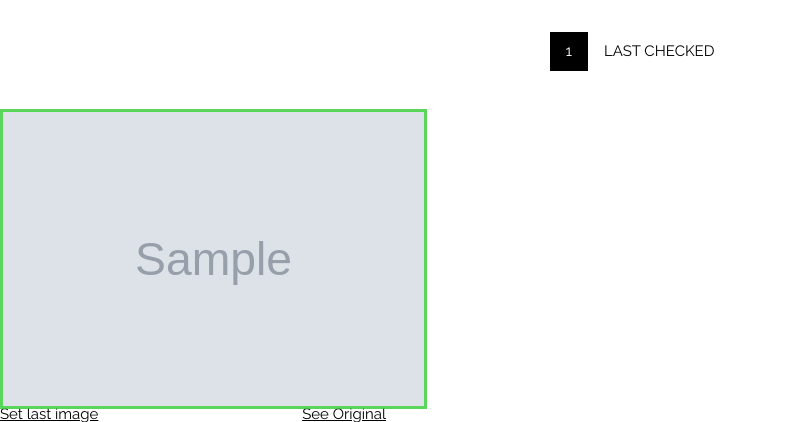
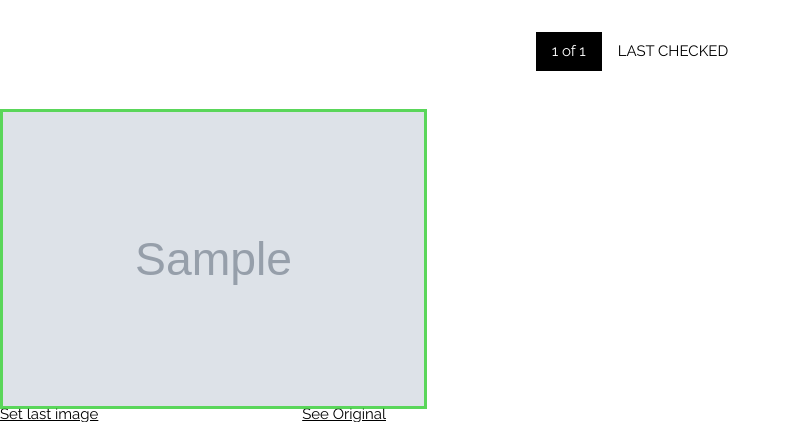
Before and after one commit to Tiki92/imagebam_viewer, a Django app: page /images/ in a window 1280 px wide. Shown: the top 422 px of the page, without its empty margins (0-791 px from the left). Run offline with Django 3.2, Linux system fonts and the light colour scheme; tables that the repository leaves empty hold one stand-in row (values such as "Sample post"); grey boxes marked "Sample" are stand-in pictures.

Commit message:
Added max pages

```diff
--- a/viewer/display/templates/display/galleries.html
+++ b/viewer/display/templates/display/galleries.html
@@ -49,7 +49,7 @@
                 class="w3-bar-item w3-button w3-hover-black">previous</a>
             {% endif %}
 
-            <a href="#" class="w3-bar-item w3-black w3-button">{{ page_obj.number }}</a>
+            <a href="#" class="w3-bar-item w3-black w3-button">{{ page_obj.number }} of {{ page_obj.paginator.num_pages }}</a>
 
             {% if page_obj.has_next %}
             <a href="?page={{ page_obj.next_page_number }}" class="w3-bar-item w3-button w3-hover-black">next</a>
--- a/viewer/display/templates/display/images.html
+++ b/viewer/display/templates/display/images.html
@@ -50,7 +50,7 @@
                 class="w3-bar-item w3-button w3-hover-black">previous</a>
             {% endif %}
 
-            <a href="#" class="w3-bar-item w3-black w3-button">{{ page_obj.number }}</a>
+            <a href="#" class="w3-bar-item w3-black w3-button">{{ page_obj.number }} of {{ page_obj.paginator.num_pages }}</a>
 
             {% if page_obj.has_next %}
             <a href="?page={{ page_obj.next_page_number }}" class="w3-bar-item w3-button w3-hover-black">next</a>
```
